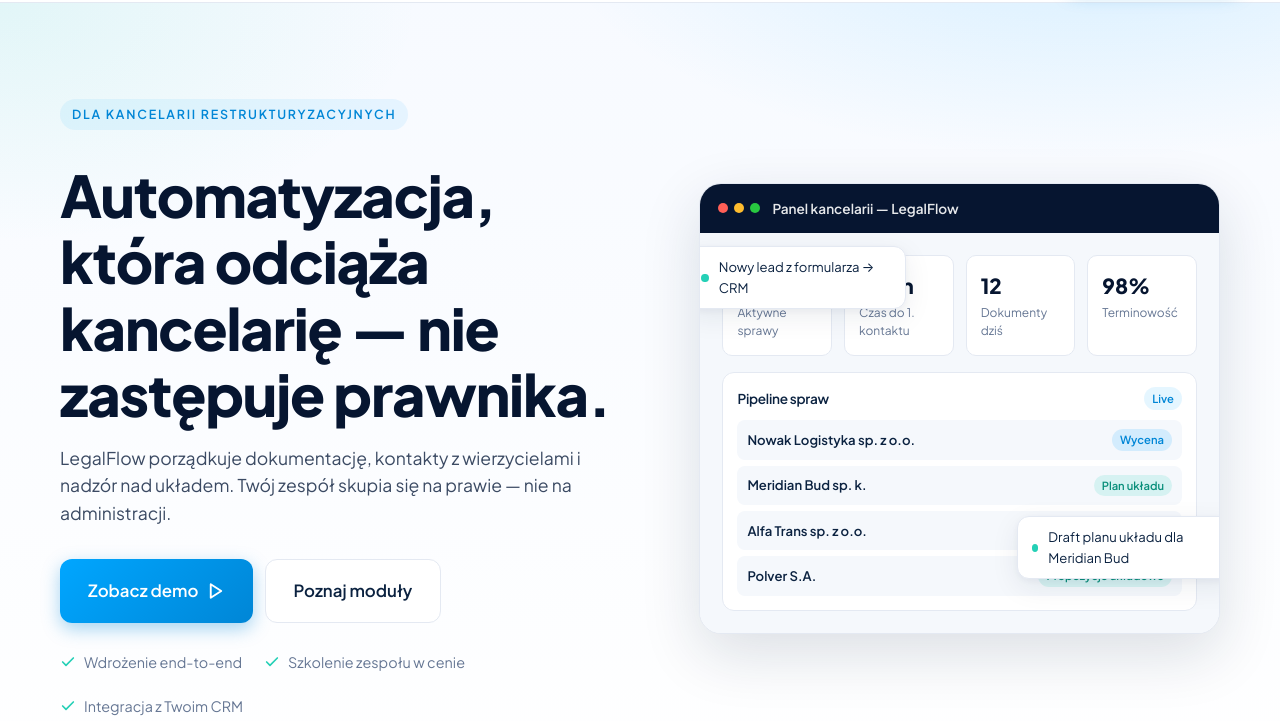
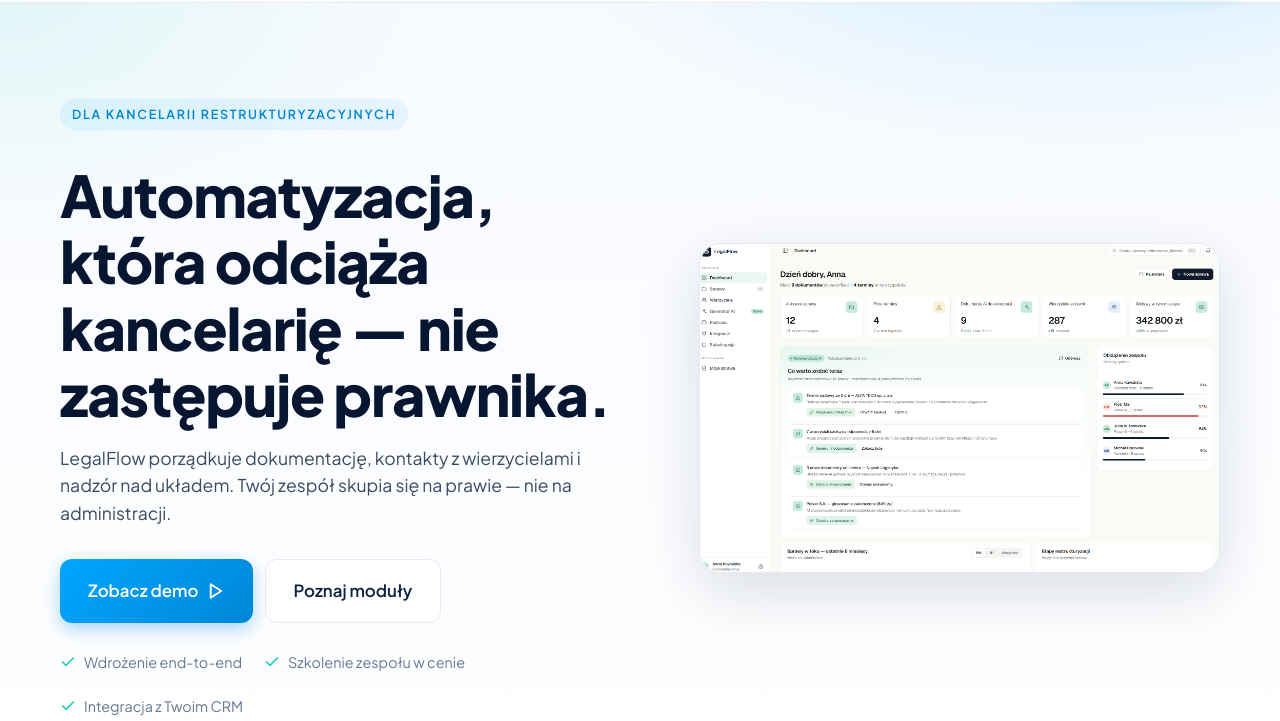
Before and after one commit to boosterai-pl/RestrukturyzacjaLandingPage, a website: page Strona/index.html in a window 1280 px wide. Shown: the part 79-800 px from the top of the page. Drawn offline with Linux system fonts and the light colour scheme.

Commit message:
feat: zamiana mockupu hero na realne zdjecie dashboardu LegalFlow

```diff
--- a/Strona/index.html
+++ b/Strona/index.html
@@ -215,7 +215,27 @@
   .hero-trust span { display: inline-flex; align-items: center; gap: 8px; }
   .hero-trust svg { width: 16px; height: 16px; color: var(--accent); }
 
-  /* ---------- Hero mockup ---------- */
+  /* ---------- Hero photo ---------- */
+  .hero-photo-wrap {
+    position: relative;
+    border-radius: var(--radius-lg);
+    overflow: hidden;
+    box-shadow: var(--shadow-lg);
+    border: 1px solid var(--line);
+    background: white;
+    line-height: 0;
+  }
+  .hero-photo {
+    width: 100%; height: auto; display: block;
+  }
+  /* Subtelne gradientowe halo wokół obrazu — łagodzi przejście do hero bg */
+  .hero-photo-wrap::before {
+    content: ""; position: absolute; inset: -1px;
+    border-radius: inherit; pointer-events: none;
+    box-shadow: inset 0 0 0 1px rgba(255,255,255,.6);
+  }
+
+  /* ---------- Hero mockup (legacy — kept for fallback / future variants) ---------- */
   .mockup {
     position: relative;
     background: white;
@@ -831,44 +851,16 @@
       </div>
     </div>
 
-    <!-- Mockup panelu kancelarii -->
-    <div class="mockup" aria-hidden="true">
-      <div class="mockup-topbar">
-        <div class="mockup-dots"><span></span><span></span><span></span></div>
-        <div class="mockup-title">Panel kancelarii — LegalFlow</div>
-      </div>
-      <div class="mockup-body">
-        <div class="kpi-row">
-          <div class="kpi-card"><div class="num">42</div><div class="lbl">Aktywne sprawy</div></div>
-          <div class="kpi-card"><div class="num">4 min</div><div class="lbl">Czas do 1. kontaktu</div></div>
-          <div class="kpi-card"><div class="num">12</div><div class="lbl">Dokumenty dziś</div></div>
-          <div class="kpi-card"><div class="num">98%</div><div class="lbl">Terminowość</div></div>
-        </div>
-        <div class="pipeline">
-          <div class="pipeline-head">
-            <h4>Pipeline spraw</h4>
-            <span class="tag">Live</span>
-          </div>
-          <div class="pipeline-row">
-            <span class="name">Nowak Logistyka sp. z o.o.</span>
-            <span class="stage blue">Wycena</span>
-          </div>
-          <div class="pipeline-row">
-            <span class="name">Meridian Bud sp. k.</span>
-            <span class="stage green">Plan układu</span>
-          </div>
-          <div class="pipeline-row">
-            <span class="name">Alfa Trans sp. z o.o.</span>
-            <span class="stage blue">Onboarding</span>
-          </div>
-          <div class="pipeline-row">
-            <span class="name">Polver S.A.</span>
-            <span class="stage green">Propozycje układowe</span>
-          </div>
-        </div>
-      </div>
-      <div class="pill-float pill-1"><span class="dot"></span>Nowy lead z formularza → CRM</div>
-      <div class="pill-float pill-2"><span class="dot"></span>Draft planu układu dla Meridian Bud</div>
+    <!-- Hero photo — dashboard kancelarii -->
+    <div class="hero-photo-wrap">
+      <img
+        src="herophoto.png"
+        alt="Dashboard LegalFlow — widok kancelarii z aktywnymi sprawami, rekomendacjami AI i obciążeniem zespołu"
+        class="hero-photo"
+        width="2023" height="1281"
+        loading="eager"
+        fetchpriority="high"
+      >
     </div>
   </div>
 </section>
```
Also changed, not shown: Strona/herophoto.png (added), herophoto.png (added).
